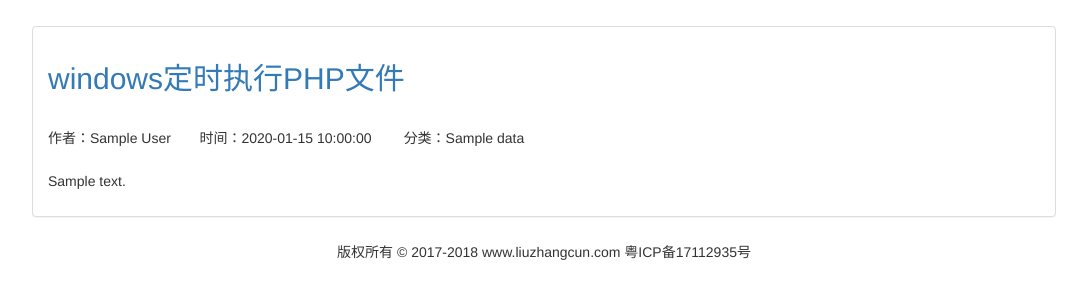
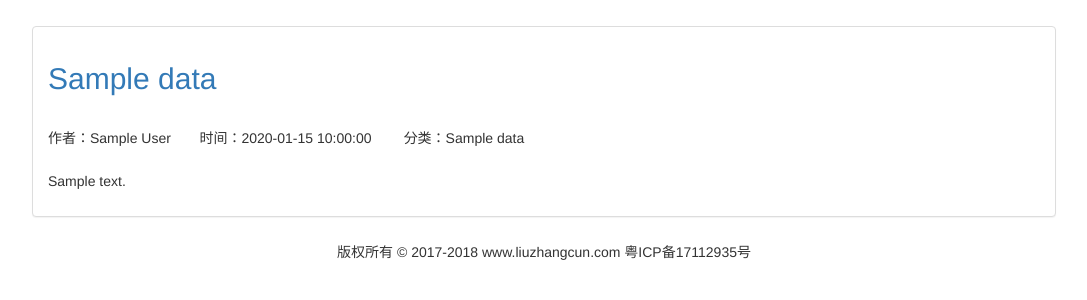
Before and after one commit to liuhongxu123/www.liuzhangcun.com, a Laravel app: template resources/views/Home/Index/index.blade.php in a window 1280 px wide. Shown: the part 52-352 px from the top of the page, without its empty margins (96-1183 px from the left). Run offline with Laravel 8, Linux system fonts and the light colour scheme; the template is opened without the code that fills it: most values are stand-ins (such as "Sample title", 1, 10 or a date in 2020); some libraries are stand-ins or nearby versions.

Commit message:
'修改首页模板的文章title'

```diff
--- a/resources/views/Home/Index/index.blade.php
+++ b/resources/views/Home/Index/index.blade.php
@@ -5,12 +5,12 @@
     <div style="padding:0% 8%; margin:2%;">
         @foreach($data as $v)
         <div class="panel panel-default">
-            <div class="panel-body"><h2><a href="/article?id={{$v['id']}}" target="_blank">windows定时执行PHP文件</a></h2></div>
+            <div class="panel-body"><h2><a href="/article?id={{$v['id']}}" target="_blank">{{$v['title']}}</a></h2></div>
             <table class="table" style="border:0px;width:50%;">
                 <tr>
                     <td style="padding:8px 8px 8px 15px;">作者：{{$v['author']}}</td>
                     <td>时间：{{$v['created_at']}}</td>
-                    <td style="border-top: 0px solid #ddd;">分类：{{$v['title']}}</td>
+                    <td style="border-top: 0px solid #ddd;">分类：{{$v['cat_name']}}</td>
                 </tr>
             </table>
             <div class="panel-body" style="border-top: 0px solid #ddd;">
```
